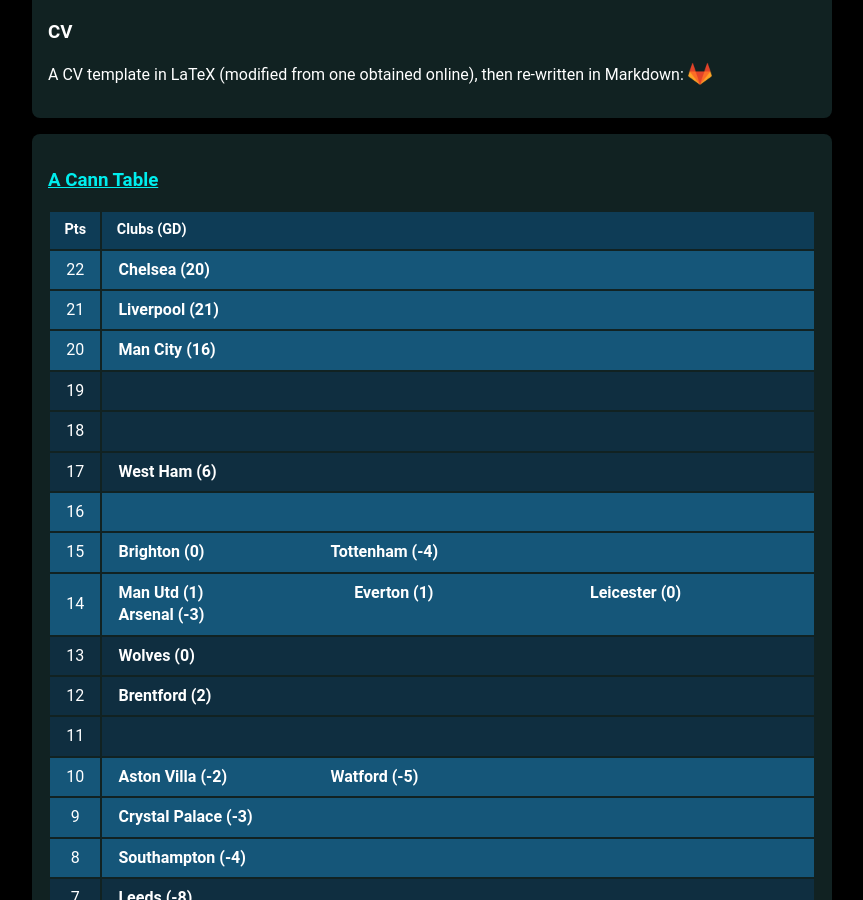
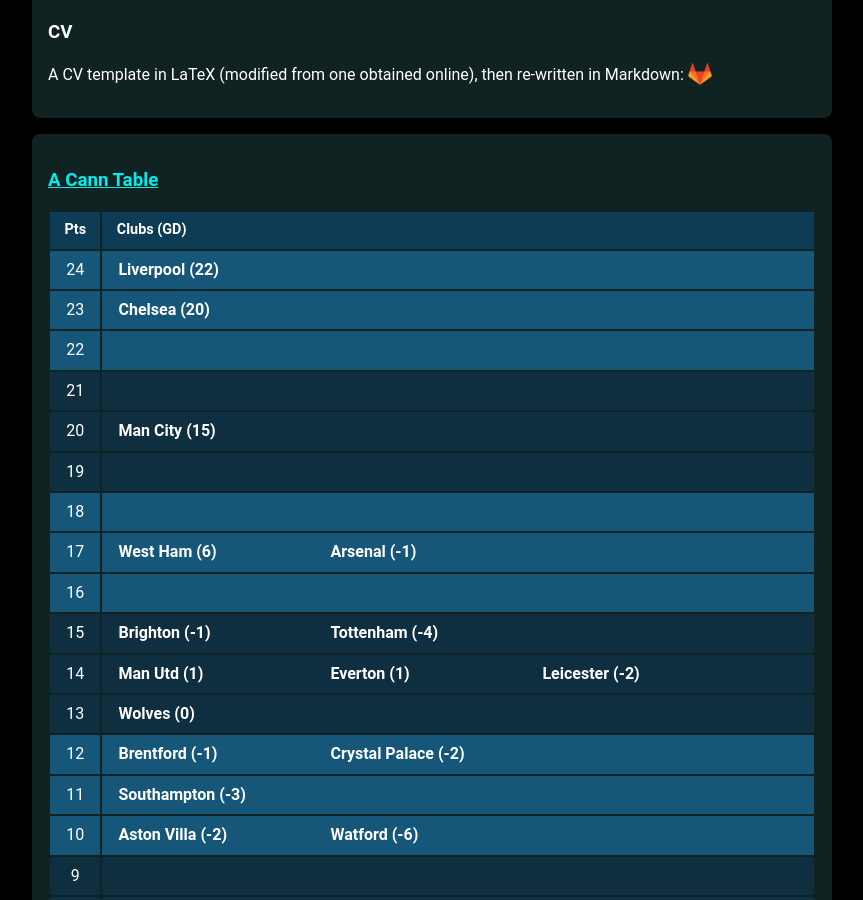
Before and after one commit to muru/muru.github.io, a Jekyll site: the page built from resources.md, in a window 1280 px wide and 900 px high, scrolled down 1235 px. Shown: the whole window, without its empty margins (208-1071 px from the left). Built offline with Jekyll 4.4.1, drawn with Linux system fonts in a browser that asks for light colours; some web fonts are replaced; some of the changed text lies outside the part shown.

Commit message:
updated cann-table: Sun 31 Oct 00:03:45 JST 2021

```diff
--- a/cann-table.html
+++ b/cann-table.html
@@ -1,21 +1,31 @@
 <table id="cann-table">
 <thead> <th> Pts </th> <th> Clubs (GD) </th> </thead>
 	<tr class="cann-row-1">
-		<td class="cann-point"> 22 </td>
+		<td class="cann-point"> 24 </td>
+		<td class="cann-clubs">
+			<span class="club-name"> Liverpool (22) </span>
+		</td>
+ 	</tr>
+	<tr class="cann-row-1">
+		<td class="cann-point"> 23 </td>
 		<td class="cann-clubs">
 			<span class="club-name"> Chelsea (20) </span>
 		</td>
  	</tr>
 	<tr class="cann-row-1">
+		<td class="cann-point"> 22 </td>
+		<td class="cann-clubs">
+		</td>
+ 	</tr>
+	<tr class="cann-row-2">
 		<td class="cann-point"> 21 </td>
 		<td class="cann-clubs">
-			<span class="club-name"> Liverpool (21) </span>
 		</td>
  	</tr>
-	<tr class="cann-row-1">
+	<tr class="cann-row-2">
 		<td class="cann-point"> 20 </td>
 		<td class="cann-clubs">
-			<span class="club-name"> Man City (16) </span>
+			<span class="club-name"> Man City (15) </span>
 		</td>
  	</tr>
 	<tr class="cann-row-2">
@@ -23,15 +33,16 @@
 		<td class="cann-clubs">
 		</td>
  	</tr>
-	<tr class="cann-row-2">
+	<tr class="cann-row-1">
 		<td class="cann-point"> 18 </td>
 		<td class="cann-clubs">
 		</td>
  	</tr>
-	<tr class="cann-row-2">
+	<tr class="cann-row-1">
 		<td class="cann-point"> 17 </td>
 		<td class="cann-clubs">
 			<span class="club-name"> West Ham (6) </span>
+			<span class="club-name"> Arsenal (-1) </span>
 		</td>
  	</tr>
 	<tr class="cann-row-1">
@@ -39,20 +50,19 @@
 		<td class="cann-clubs">
 		</td>
  	</tr>
-	<tr class="cann-row-1">
+	<tr class="cann-row-2">
 		<td class="cann-point"> 15 </td>
 		<td class="cann-clubs">
-			<span class="club-name"> Brighton (0) </span>
+			<span class="club-name"> Brighton (-1) </span>
 			<span class="club-name"> Tottenham (-4) </span>
 		</td>
  	</tr>
-	<tr class="cann-row-1">
+	<tr class="cann-row-2">
 		<td class="cann-point"> 14 </td>
 		<td class="cann-clubs">
 			<span class="club-name"> Man Utd (1) </span>
 			<span class="club-name"> Everton (1) </span>
-			<span class="club-name"> Leicester (0) </span>
-			<span class="club-name"> Arsenal (-3) </span>
+			<span class="club-name"> Leicester (-2) </span>
 		</td>
  	</tr>
 	<tr class="cann-row-2">
@@ -61,69 +71,69 @@
 			<span class="club-name"> Wolves (0) </span>
 		</td>
  	</tr>
-	<tr class="cann-row-2">
+	<tr class="cann-row-1">
 		<td class="cann-point"> 12 </td>
 		<td class="cann-clubs">
-			<span class="club-name"> Brentford (2) </span>
+			<span class="club-name"> Brentford (-1) </span>
+			<span class="club-name"> Crystal Palace (-2) </span>
 		</td>
  	</tr>
-	<tr class="cann-row-2">
+	<tr class="cann-row-1">
 		<td class="cann-point"> 11 </td>
 		<td class="cann-clubs">
+			<span class="club-name"> Southampton (-3) </span>
 		</td>
  	</tr>
 	<tr class="cann-row-1">
 		<td class="cann-point"> 10 </td>
 		<td class="cann-clubs">
 			<span class="club-name"> Aston Villa (-2) </span>
-			<span class="club-name"> Watford (-5) </span>
+			<span class="club-name"> Watford (-6) </span>
 		</td>
  	</tr>
-	<tr class="cann-row-1">
+	<tr class="cann-row-2">
 		<td class="cann-point"> 9 </td>
 		<td class="cann-clubs">
-			<span class="club-name"> Crystal Palace (-3) </span>
 		</td>
  	</tr>
-	<tr class="cann-row-1">
+	<tr class="cann-row-2">
 		<td class="cann-point"> 8 </td>
 		<td class="cann-clubs">
-			<span class="club-name"> Southampton (-4) </span>
 		</td>
  	</tr>
 	<tr class="cann-row-2">
 		<td class="cann-point"> 7 </td>
 		<td class="cann-clubs">
+			<span class="club-name"> Burnley (-5) </span>
 			<span class="club-name"> Leeds (-8) </span>
 		</td>
  	</tr>
-	<tr class="cann-row-2">
+	<tr class="cann-row-1">
 		<td class="cann-point"> 6 </td>
 		<td class="cann-clubs">
 		</td>
  	</tr>
-	<tr class="cann-row-2">
+	<tr class="cann-row-1">
 		<td class="cann-point"> 5 </td>
 		<td class="cann-clubs">
+			<span class="club-name"> Newcastle (-9) </span>
 		</td>
  	</tr>
 	<tr class="cann-row-1">
 		<td class="cann-point"> 4 </td>
 		<td class="cann-clubs">
-			<span class="club-name"> Burnley (-8) </span>
-			<span class="club-name"> Newcastle (-9) </span>
 		</td>
  	</tr>
-	<tr class="cann-row-1">
+	<tr class="cann-row-2">
 		<td class="cann-point"> 3 </td>
 		<td class="cann-clubs">
 		</td>
  	</tr>
-	<tr class="cann-row-1">
+	<tr class="cann-row-2">
 		<td class="cann-point"> 2 </td>
 		<td class="cann-clubs">
 			<span class="club-name"> Norwich (-21) </span>
 		</td>
  	</tr>
 </table>
-<span id="cann-gen-note"> Generated on  Tuesday, 26 October 2021 at 00:01 JST. </span>
+<span id="cann-gen-note"> Generated on  Sunday, 31 October 2021 at 00:03 JST. </span>
```
